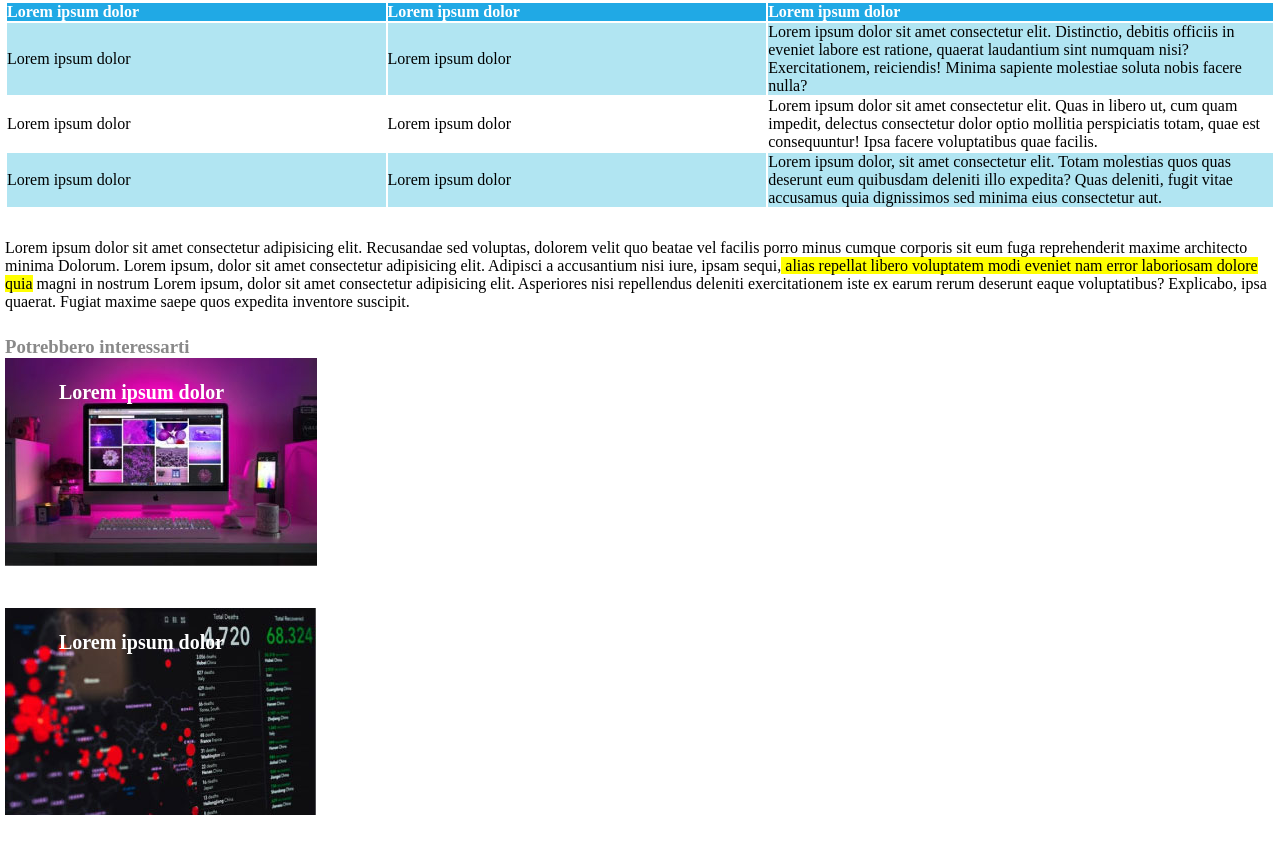
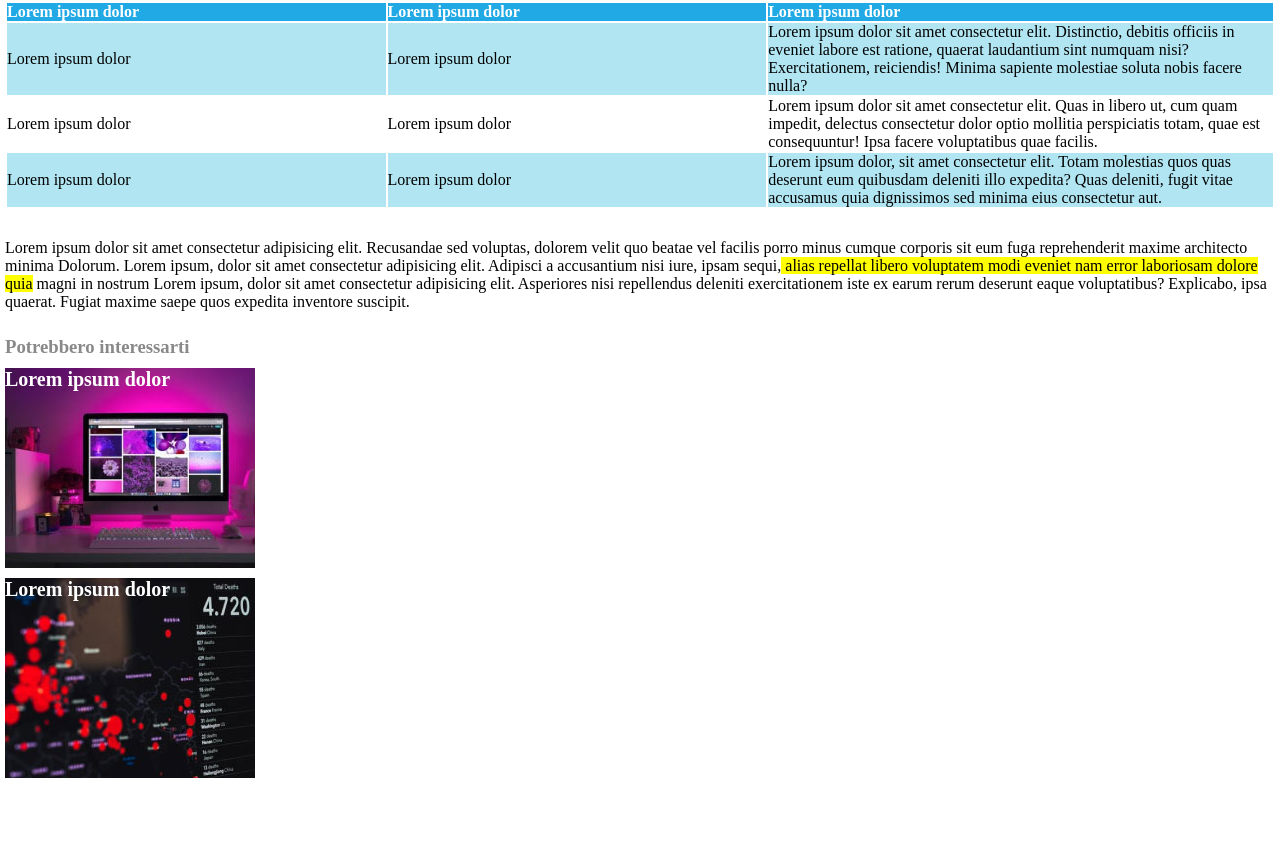
Before and after one commit to ErikB21/html-css-booleaner, a plain HTML site: page index.html in a window 1280 px wide. Shown: the part 878-1739 px from the top of the page. After the commit the page ends 1661 px from the top, so only its background shows below. Drawn offline with Linux system fonts and the light colour scheme.

Commit message:
cambio css dopo feedback

```diff
--- a/CSS/style.css
+++ b/CSS/style.css
@@ -14,9 +14,10 @@ header{
 
 }
 
-header img{
-    height: 80px;
-    padding-top: 30px;
+.img-logo{
+    width: 10%;
+    padding-top: 50px;
+    margin-left: 0px;
 }
 
 .title{
@@ -74,20 +75,23 @@ footer {
 }
 
 .photo{
-    height: 250px;
-    width: 300px;
+    background-image: url(../img/monitor.jpg);
+    height: 200px;
+    width: 250px;
     margin: 0;
-    position: relative;
+    margin-top: 10px;
+}
+
+.photo2{
+    background-image: url(../img/graph.jpg);
+    height: 200px;
+    width: 250px;
+    margin: 0;
+    margin-top: 10px;
 }
 
 .center{
     color: white;
     font-size: 20px;
     font-weight: 800;
-    position: absolute;
-    top: 10%;
-    left: 40%;
-    transform: translate(-40%, -10%);
-
-
 }
--- a/index.html
+++ b/index.html
@@ -87,12 +87,10 @@
     <h3 class="gray">Potrebbero interessarti</h3>
 
     <div class="photo">
-        <img src="img/monitor.jpg" alt="monitor">
         <span class="center">Lorem ipsum dolor</span>
     </div>
 
-    <div class="photo">
-        <img src="img/graph.jpg" alt="grafico">
+    <div class="photo2">
         <span class="center">Lorem ipsum dolor</span>
     </div>
 </footer>
```
